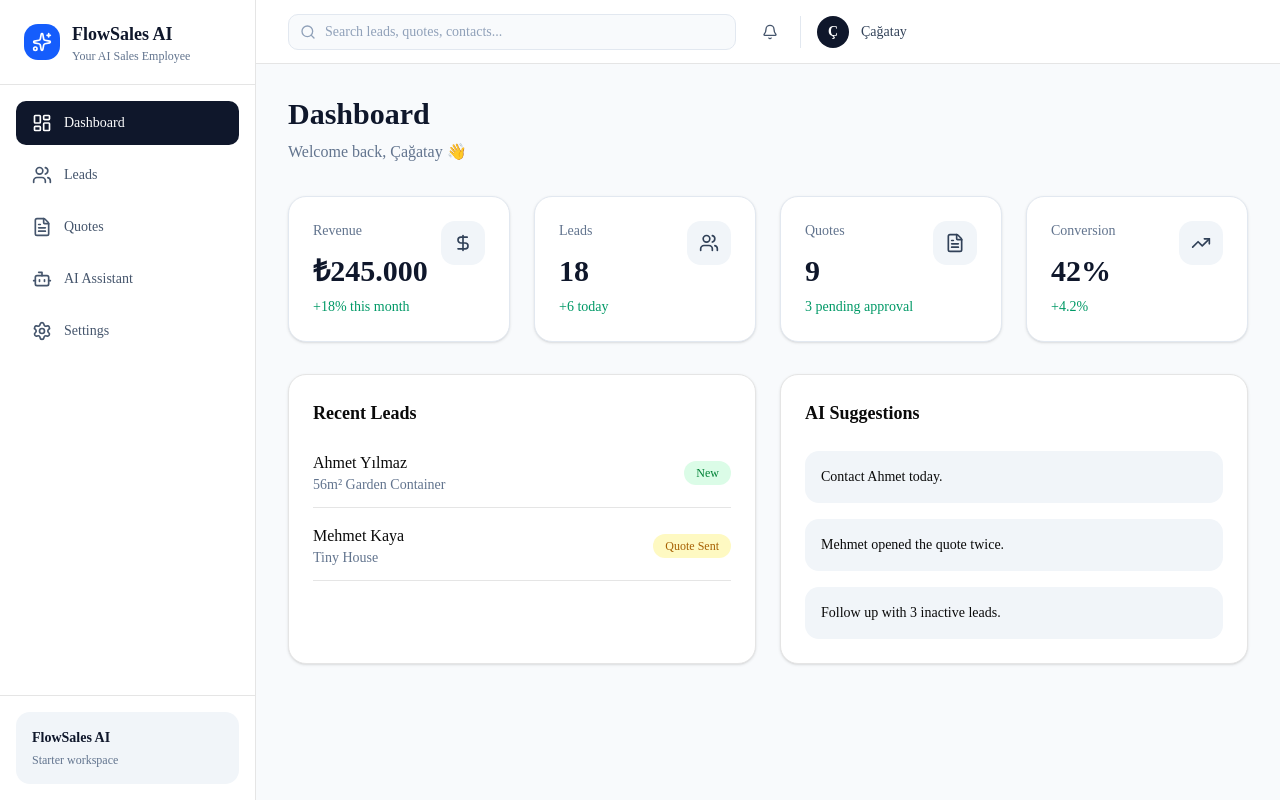
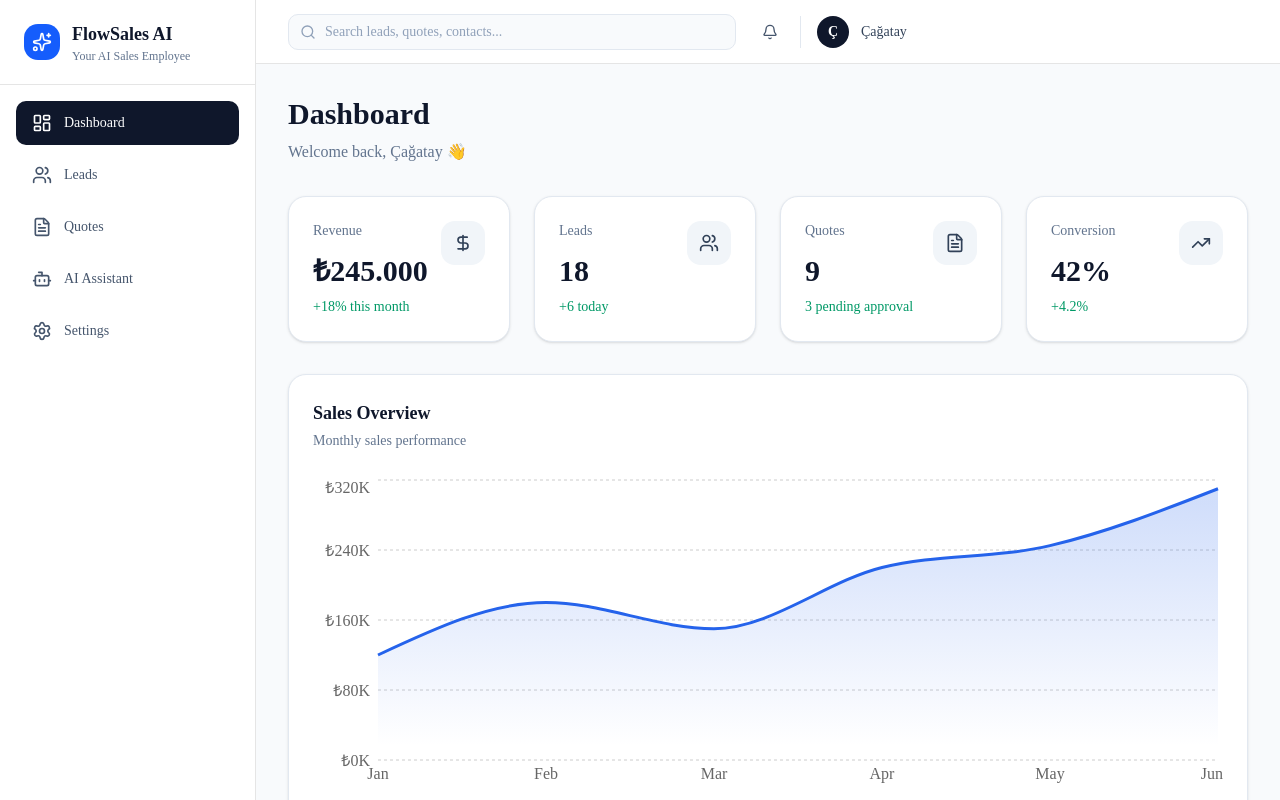
Before and after one commit to izonkonteyner-design/flowsales-ai, a Next.js app: page /dashboard in a window 1280 px wide. Shown: the top 800 px of the page. Built offline with nearby package versions, Linux system fonts and the light colour scheme.

Commit message:
Add dashboard sales chart

```diff
--- a/app/(app)/dashboard/page.tsx
+++ b/app/(app)/dashboard/page.tsx
@@ -1,3 +1,16 @@
+"use client";
+
+import {
+  Area,
+  AreaChart,
+  CartesianGrid,
+  ResponsiveContainer,
+  Tooltip,
+  XAxis,
+  YAxis,
+  Area as RechartsArea,
+} from "recharts";
+
 import {
   DollarSign,
   FileText,
@@ -6,6 +19,15 @@ import {
 } from "lucide-react";
 
 import StatCard from "@/app/components/StatCard";
+
+const salesData = [
+  { month: "Jan", sales: 120000 },
+  { month: "Feb", sales: 180000 },
+  { month: "Mar", sales: 150000 },
+  { month: "Apr", sales: 220000 },
+  { month: "May", sales: 245000 },
+  { month: "Jun", sales: 310000 },
+];
 
 export default function DashboardPage() {
   return (
@@ -48,11 +70,61 @@ export default function DashboardPage() {
           change="+4.2%"
           icon={TrendingUp}
         />
-      </div><div className="mt-8 grid gap-6 lg:grid-cols-2">
+      </div>
+
+      <div className="mt-8 rounded-2xl border border-slate-200 bg-white p-6 shadow-sm">
+        <div className="mb-6">
+          <h2 className="text-lg font-semibold text-slate-900">
+            Sales Overview
+          </h2>
+
+          <p className="mt-1 text-sm text-slate-500">
+            Monthly sales performance
+          </p>
+        </div>
+
+        <div className="h-80">
+          <ResponsiveContainer width="100%" height="100%">
+            <AreaChart data={salesData}>
+              <defs>
+                <linearGradient id="salesGradient" x1="0" y1="0" x2="0" y2="1">
+                  <stop offset="5%" stopColor="#2563eb" stopOpacity={0.35} />
+                  <stop offset="95%" stopColor="#2563eb" stopOpacity={0} />
+                </linearGradient>
+              </defs>
+
+              <CartesianGrid strokeDasharray="3 3" vertical={false} />
+
+              <XAxis dataKey="month" axisLine={false} tickLine={false} />
+
+              <YAxis
+                axisLine={false}
+                tickLine={false}
+                tickFormatter={(value) => `₺${value / 1000}K`}
+              />
+
+              <Tooltip
+                formatter={(value) => [
+                  `₺${Number(value).toLocaleString("tr-TR")}`,
+                  "Sales",
+                ]}
+              />
+
+              <RechartsArea
+                type="monotone"
+                dataKey="sales"
+                stroke="#2563eb"
+                strokeWidth={3}
+                fill="url(#salesGradient)"
+              />
+            </AreaChart>
+          </ResponsiveContainer>
+        </div>
+      </div>
+
+      <div className="mt-8 grid gap-6 lg:grid-cols-2">
         <div className="rounded-2xl border bg-white p-6 shadow-sm">
-    <h2 className="text-lg font-semibold">
-      Recent Leads
-    </h2>
+          <h2 className="text-lg font-semibold">Recent Leads</h2>
 
           <div className="mt-6 space-y-4">
             <div className="flex items-center justify-between border-b pb-3">
@@ -84,9 +156,7 @@ export default function DashboardPage() {
         </div>
 
         <div className="rounded-2xl border bg-white p-6 shadow-sm">
-    <h2 className="text-lg font-semibold">
-      AI Suggestions
-    </h2>
+          <h2 className="text-lg font-semibold">AI Suggestions</h2>
 
           <div className="mt-6 space-y-4 text-sm">
             <div className="rounded-xl bg-slate-100 p-4">
--- a/package.json
+++ b/package.json
@@ -16,6 +16,7 @@
     "next": "16.2.10",
     "react": "19.2.4",
     "react-dom": "19.2.4",
+    "recharts": "^3.9.2",
     "shadcn": "^4.13.0",
     "tailwind-merge": "^3.6.0",
     "tw-animate-css": "^1.4.0"
```
Also changed, not shown: 1 other file (tests, documents, lock files or other folders). Lines whose indentation alone changed are shown as unchanged.
